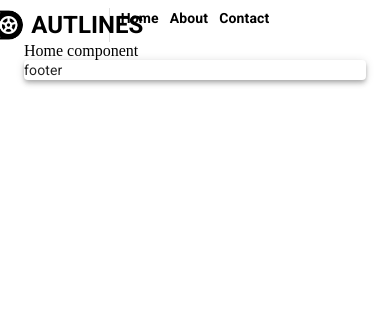
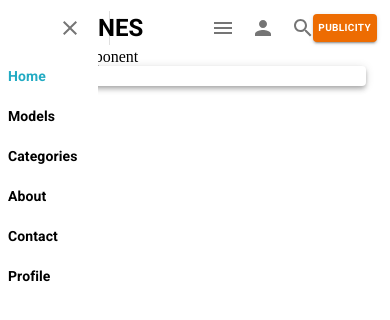
Before and after one commit to themrzlyv/authline-client, a React (Create React App) app: page / in a window 390 px wide. Shown: the top 320 px of the page. Built offline with nearby package versions, Linux system fonts and the light colour scheme.

Commit message:
added responsive menu

```diff
--- a/package.json
+++ b/package.json
@@ -9,6 +9,7 @@
     "@mui/lab": "^5.0.0-alpha.72",
     "@mui/material": "^5.5.0",
     "@mui/styled-engine-sc": "^5.4.2",
+    "@mui/styles": "^5.5.0",
     "@reduxjs/toolkit": "^1.8.0",
     "@testing-library/jest-dom": "^5.14.1",
     "@testing-library/react": "^12.0.0",
@@ -24,6 +25,7 @@
     "react-dom": "^17.0.2",
     "react-query": "^3.34.16",
     "react-redux": "^7.2.6",
+    "react-responsive": "^9.0.0-beta.6",
     "react-router-dom": "^6.2.2",
     "react-scripts": "5.0.0",
     "react-toastify": "^8.2.0",
--- /dev/null
+++ b/src/components/Layout/partials/Navbar/common/data.ts
@@ -0,0 +1,39 @@
+export const menuLinks = [
+  {
+    name: 'Home',
+    path: '/',
+    key: 'home',
+  },
+  {
+    name: 'Models',
+    path: '/models',
+    key: 'models',
+  },
+  {
+    name: 'Categories',
+    path: '/categories',
+    key: 'categories',
+  },
+  {
+    name: 'About',
+    path: '/about',
+    key: 'about',
+  },
+  {
+    name: 'Contact',
+    path: '/contact',
+    key: 'contact',
+  },
+  {
+    name: 'Profile',
+    path: '/profile',
+    key: 'profile',
+  },
+];
+
+export const DeviceSize = {
+  mobile: 768,
+  tablet: 992,
+  laptop: 1160,
+  desktop: 2024,
+};
--- /dev/null
+++ b/src/components/Layout/partials/Navbar/components/MenuLink.tsx
@@ -0,0 +1,36 @@
+import { Typography } from '@mui/material';
+import React from 'react';
+import { useMediaQuery } from 'react-responsive';
+import { NavLink } from 'react-router-dom';
+import { DeviceSize } from '../common/data';
+
+type Props = {
+  link: {
+    name: string;
+    path: string;
+  };
+  style?: React.CSSProperties;
+};
+
+const MenuLink = (props: Props) => {
+  const { link, style } = props;
+  const isMobile = useMediaQuery({ maxWidth: DeviceSize.laptop });
+
+  return (
+    <NavLink
+      style={({ isActive }) => ({
+        color: isActive ? '#22ABC3' : 'black',
+        textDecoration: 'none',
+        ...style,
+      })}
+      to={link.path}
+      key={link.name}
+    >
+      <Typography variant="subtitle2" fontWeight="bold">
+        {link.name}
+      </Typography>
+    </NavLink>
+  );
+};
+
+export default MenuLink;
--- /dev/null
+++ b/src/components/Layout/partials/Navbar/components/MenuLogo.tsx
@@ -0,0 +1,25 @@
+import { Avatar, Typography } from '@mui/material';
+import React from 'react';
+import Logo from '../../../../../assets/racing.png';
+
+const MenuLogo = () => {
+  return (
+    <>
+      <Avatar src={Logo} sx={{ width: 34, height: 34 }} />
+      <Typography
+        variant="h5"
+        fontWeight="bold"
+        color="black"
+        component="a"
+        href="/"
+        textTransform="uppercase"
+        sx={{ textDecoration: 'none' }}
+        marginLeft={1}
+      >
+        Autlines
+      </Typography>
+    </>
+  );
+};
+
+export default MenuLogo;
--- a/src/components/Layout/partials/Navbar/index.tsx
+++ b/src/components/Layout/partials/Navbar/index.tsx
@@ -1,63 +1,19 @@
-import { Avatar, Grid, Typography } from '@mui/material';
+import { Grid } from '@mui/material';
 import React from 'react';
-import { Link, NavLink } from 'react-router-dom';
-import Logo from '../../../../assets/racing.png';
+import { useMediaQuery } from 'react-responsive';
+import { DeviceSize } from './common/data';
+import LogoPart from './partials/LogoPart';
+import MenuPart from './partials/MenuPart/MenuPart';
+import MobileMenuPart from './partials/MenuPart/MobileMenuPart';
+
 
 const NavBar = () => {
-  const navLinks = [
-    {
-      name: 'Home',
-      path: '/',
-    },
-    {
-      name: 'About',
-      path: '/about',
-    },
-    {
-      name: 'Contact',
-      path: '/contact',
-    },
-  ];
+  const isMobile = useMediaQuery({ maxWidth: DeviceSize.laptop });
+
   return (
-    <Grid container>
-      <Grid
-        item
-        xs={3}
-        display="flex"
-        alignItems="center"
-        justifyContent="center"
-        borderRight={1}
-        borderColor="grey.300"
-      >
-        <Avatar src={Logo} sx={{ width: 34, height: 34 }} />
-        <Typography
-          variant="h5"
-          fontWeight="bold"
-          color="black"
-          component="a"
-          href="/"
-          textTransform="uppercase"
-          sx={{ textDecoration: 'none' }}
-          marginLeft={1}
-        >
-          Autlines
-        </Typography>
-      </Grid>
-      <Grid item xs={9}>
-        <Grid container>
-          <Grid item xs={8} display="flex" justifyContent="space-evenly">
-            {navLinks.map((link) => (
-              <NavLink to={link.path} key={link.name} style={{ textDecoration: 'none' }}>
-                <Typography variant="subtitle2" fontWeight="bold" color="black">
-                  {link.name}
-                </Typography>
-              </NavLink>
-            ))}
-          </Grid>
-          <Grid item xs={2}></Grid>
-          <Grid item xs={2}></Grid>
-        </Grid>
-      </Grid>
+    <Grid container alignItems="center" justifyContent="space-between">
+      <LogoPart />
+      {isMobile ? <MobileMenuPart /> : <MenuPart />}
     </Grid>
   );
 };
--- /dev/null
+++ b/src/components/Layout/partials/Navbar/partials/LogoPart.tsx
@@ -0,0 +1,21 @@
+import { Grid } from '@mui/material';
+import React from 'react';
+import MenuLogo from '../components/MenuLogo';
+
+const LogoPart = () => {
+  return (
+    <Grid
+      item
+      xs={3}
+      display="flex"
+      alignItems="center"
+      justifyContent="center"
+      borderRight={1}
+      borderColor="grey.300"
+    >
+      <MenuLogo />
+    </Grid>
+  );
+};
+
+export default LogoPart;
--- /dev/null
+++ b/src/components/Layout/partials/Navbar/partials/MenuPart/MenuPart.tsx
@@ -0,0 +1,32 @@
+import PersonIcon from '@mui/icons-material/Person';
+import SearchIcon from '@mui/icons-material/Search';
+import { Button, Grid, IconButton, Typography } from '@mui/material';
+import React from 'react';
+import MenuLinks from './partials/MenuLinks';
+
+const MenuPart = () => {
+  return (
+    <Grid item xs={9}>
+      <Grid container>
+        <MenuLinks />
+        <Grid item xs={2} display="flex" alignItems="center" justifyContent="space-evenly">
+          <IconButton>
+            <PersonIcon />
+          </IconButton>
+          <IconButton>
+            <SearchIcon />
+          </IconButton>
+        </Grid>
+        <Grid item xs={2} display="flex" alignItems="center" justifyContent="center">
+          <Button variant="contained" color="warning">
+            <Typography fontSize={10} variant="caption" fontWeight="bold" color="white">
+              create a new post
+            </Typography>
+          </Button>
+        </Grid>
+      </Grid>
+    </Grid>
+  );
+};
+
+export default MenuPart;
--- /dev/null
+++ b/src/components/Layout/partials/Navbar/partials/MenuPart/MobileMenuPart.tsx
@@ -0,0 +1,45 @@
+import PersonIcon from '@mui/icons-material/Person';
+import SearchIcon from '@mui/icons-material/Search';
+import CloseIcon from '@mui/icons-material/Close';
+import MenuIcon from '@mui/icons-material/Menu';
+import { Button, Grid, IconButton, Typography } from '@mui/material';
+import React from 'react';
+import useWindowDimensions from '../../../../../../infrastructure/hooks/useWindowDimensions';
+import { DeviceSize, menuLinks } from '../../common/data';
+import MenuLink from '../../components/MenuLink';
+import { makeStyles } from '@mui/styles';
+import { Box } from '@mui/system';
+import MenuLinks from './partials/MenuLinks';
+import { useMediaQuery } from 'react-responsive';
+import MobileMenuLinks from './partials/MobileMenuLinks';
+
+const MobileMenuPart = () => {
+  const [isMenuOpen, setIsMenuOpen] = React.useState(true);
+  return (
+    <Grid item xs={9}>
+      <Grid container justifyContent="flex-start">
+        <MobileMenuLinks isMenuOpen={isMenuOpen} setIsMenuOpen={setIsMenuOpen} />
+        <Grid item xs={10} display="flex" alignItems="center" justifyContent="flex-end">
+          <IconButton onClick={() => setIsMenuOpen(!isMenuOpen)}>
+            <MenuIcon />
+          </IconButton>
+          <IconButton>
+            <PersonIcon />
+          </IconButton>
+          <IconButton>
+            <SearchIcon />
+          </IconButton>
+        </Grid>
+        <Grid item xs={2} display="flex" alignItems="center" justifyContent="center">
+          <Button variant="contained" color="warning">
+            <Typography fontSize={10} variant="caption" fontWeight="bold" color="white">
+              publicity
+            </Typography>
+          </Button>
+        </Grid>
+      </Grid>
+    </Grid>
+  );
+};
+
+export default MobileMenuPart;
--- /dev/null
+++ b/src/components/Layout/partials/Navbar/partials/MenuPart/partials/MenuLinks.tsx
@@ -0,0 +1,17 @@
+import { Grid } from '@mui/material';
+import React from 'react';
+import { menuLinks } from '../../../common/data';
+import MenuLink from '../../../components/MenuLink';
+
+
+const MenuLinks = () => {
+  return (
+    <Grid item xs={8} display="flex" alignItems="center" justifyContent="space-evenly">
+      {menuLinks.map((link) => (
+        <MenuLink key={link.key} link={link} />
+      ))}
+    </Grid>
+  );
+};
+
+export default MenuLinks;
--- /dev/null
+++ b/src/components/Layout/partials/Navbar/partials/MenuPart/partials/MobileMenuLinks.tsx
@@ -0,0 +1,58 @@
+import { Box, Grid, IconButton } from '@mui/material';
+import { makeStyles } from '@mui/styles';
+import React from 'react';
+import { menuLinks } from '../../../common/data';
+import MenuLink from '../../../components/MenuLink';
+
+import CloseIcon from '@mui/icons-material/Close';
+
+const useStyles = makeStyles(() => ({
+  mobileMenu: {
+    position: 'fixed',
+    display: 'flex',
+    flexDirection: 'column',
+    justifyContent: 'flex-start',
+    alignItems: 'flex-start',
+    padding: '0.5em',
+    top: '0',
+    left: '0',
+    width: '25%',
+    height: '100%',
+    backgroundColor: 'white',
+    zIndex: '1000',
+  },
+  menuCloseContainer: {
+    width: '100%',
+    display: 'flex',
+    justifyContent: 'flex-end',
+    alignItems: 'center',
+  },
+}));
+
+interface Props {
+  isMenuOpen: boolean;
+  setIsMenuOpen: (isMenuOpen: boolean) => void;
+}
+
+const MobileMenuLinks: React.FC<Props> = ({ isMenuOpen, setIsMenuOpen }) => {
+  const classes = useStyles();
+
+  if (!isMenuOpen) return null;
+
+  return (
+    <Grid item xs={8} className={classes.mobileMenu}>
+      <Box className={classes.menuCloseContainer}>
+        <IconButton onClick={() => setIsMenuOpen(!isMenuOpen)}>
+          <CloseIcon />
+        </IconButton>
+      </Box>
+      <Box>
+        {menuLinks.map((link) => (
+          <MenuLink key={link.key} link={link} style={{ margin: 59 }} />
+        ))}
+      </Box>
+    </Grid>
+  );
+};
+
+export default MobileMenuLinks;
```
Also changed, not shown: 1 other file (tests, documents, lock files or other folders).
